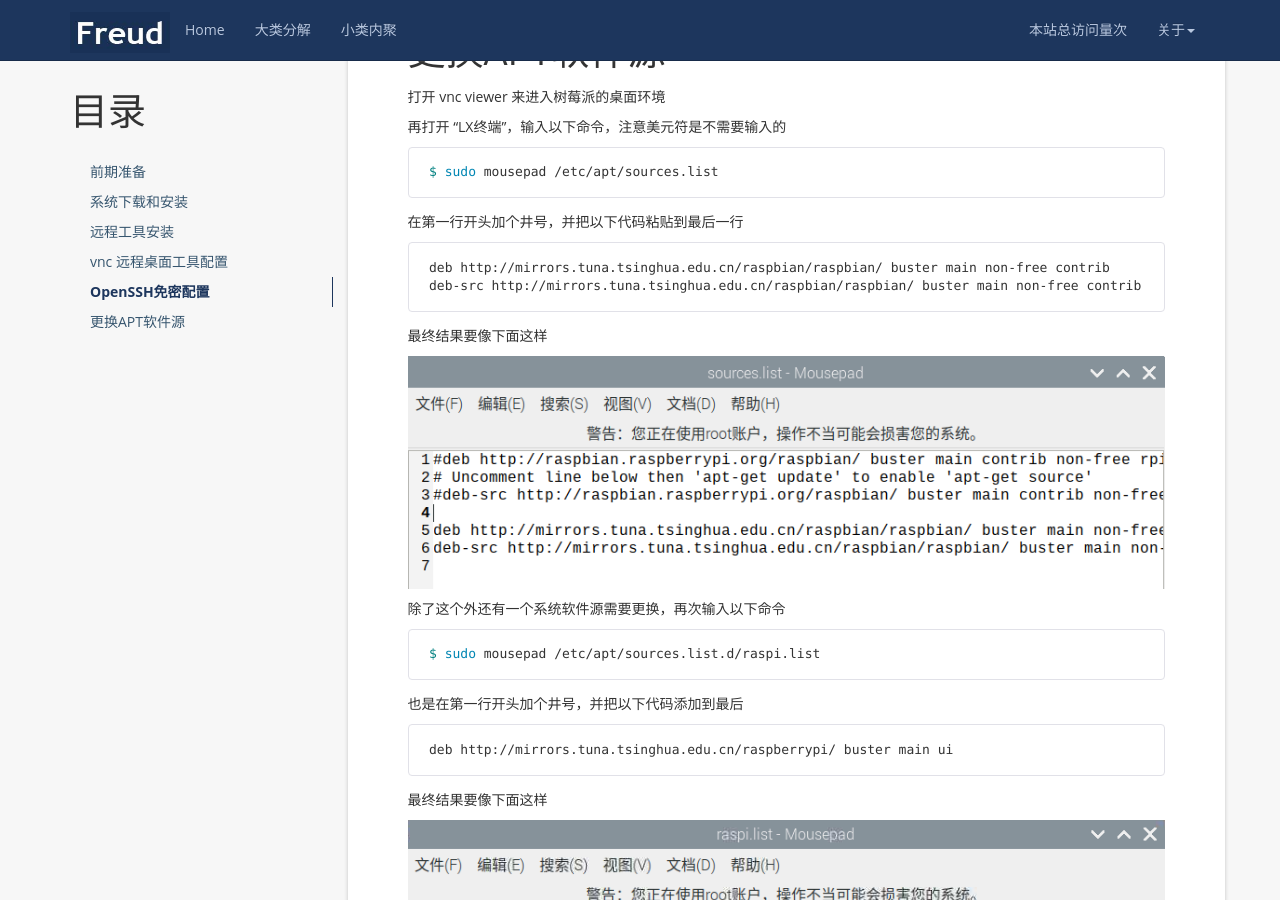
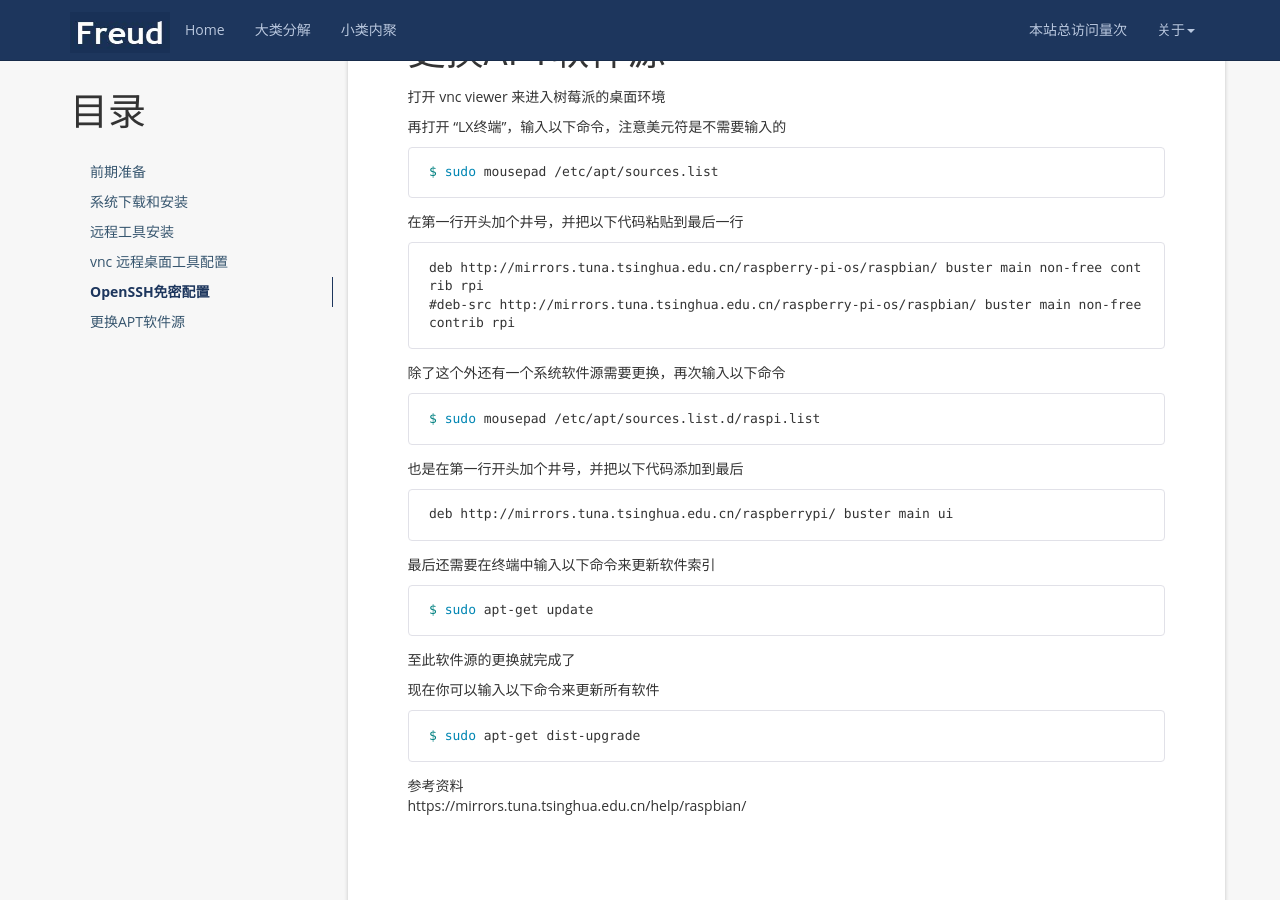
Before and after one commit to kljzndx/My-Blog, a Jekyll site: the page built from _posts/2020-03-04-Raspberry Pi Setup.md, in a window 1280 px wide and 900 px high, scrolled down 16143 px. Built offline with Jekyll 4.4.1, drawn with Linux system fonts in a browser that asks for light colours; nearby versions of some CDN libraries; comment, search, counter and statistics services are not loaded; some of the changed text lies outside the part shown.

Commit message:
更新资料

````diff
--- a/_posts/2020-03-04-Raspberry Pi Setup.md
+++ b/_posts/2020-03-04-Raspberry Pi Setup.md
@@ -343,13 +343,9 @@ $ sudo mousepad /etc/apt/sources.list
 在第一行开头加个井号，并把以下代码粘贴到最后一行
 
 ```
-deb http://mirrors.tuna.tsinghua.edu.cn/raspbian/raspbian/ buster main non-free contrib
-deb-src http://mirrors.tuna.tsinghua.edu.cn/raspbian/raspbian/ buster main non-free contrib
+deb http://mirrors.tuna.tsinghua.edu.cn/raspberry-pi-os/raspbian/ buster main non-free contrib rpi
+#deb-src http://mirrors.tuna.tsinghua.edu.cn/raspberry-pi-os/raspbian/ buster main non-free contrib rpi
 ```
-
-最终结果要像下面这样
-
-![更换apt软件源]({{'/blog-imgs/Rpi/change-apt-source1.png' | prepend:site.baseurl}})
 
 除了这个外还有一个系统软件源需要更换，再次输入以下命令
 
@@ -363,17 +359,11 @@ $ sudo mousepad /etc/apt/sources.list.d/raspi.list
 deb http://mirrors.tuna.tsinghua.edu.cn/raspberrypi/ buster main ui
 ```
 
-最终结果要像下面这样
-
-![更换apt软件源]({{'/blog-imgs/Rpi/change-apt-source2.png' | prepend:site.baseurl}})
-
 最后还需要在终端中输入以下命令来更新软件索引
 
 ```bash
 $ sudo apt-get update
 ```
-
-![更换apt软件源]({{'/blog-imgs/Rpi/change-apt-source3.png' | prepend:site.baseurl}})
 
 至此软件源的更换就完成了
 
@@ -383,5 +373,5 @@ $ sudo apt-get update
 $ sudo apt-get dist-upgrade
 ```
 
-这个更换软件源的教程我是参考了下清华大学镜像站的文档的
+参考资料
 https://mirrors.tuna.tsinghua.edu.cn/help/raspbian/
````
Also changed, not shown: blog-imgs/Rpi/change-apt-source1.png (deleted), blog-imgs/Rpi/change-apt-source2.png (deleted), blog-imgs/Rpi/change-apt-source3.png (deleted).
